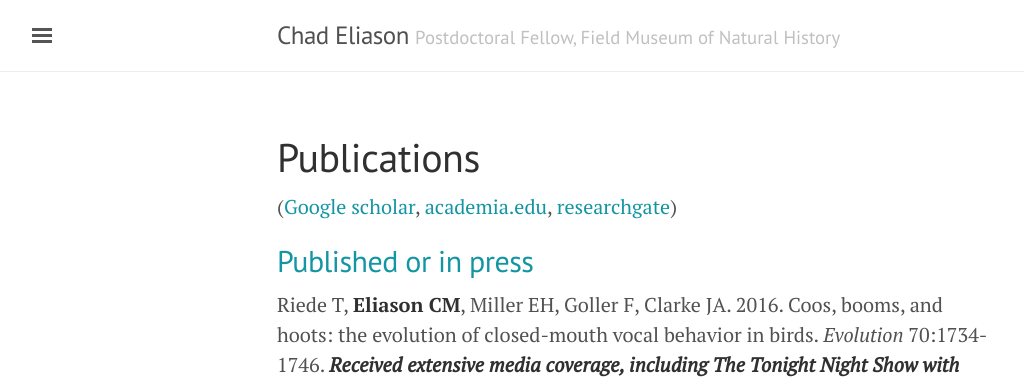
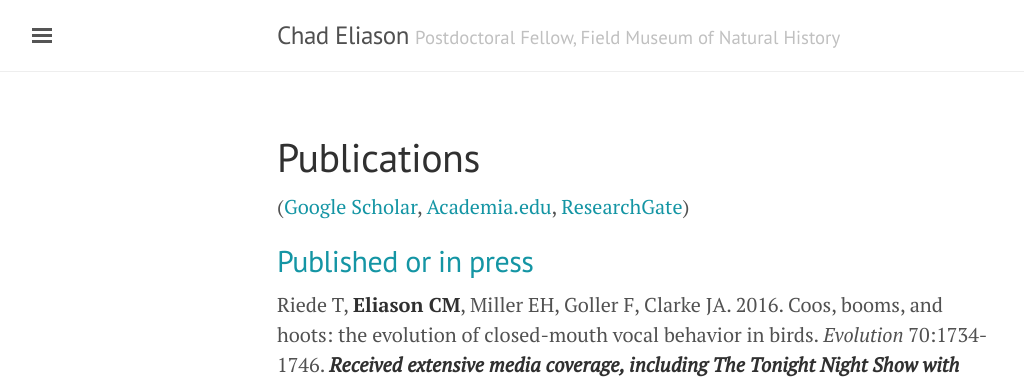
Before and after one commit to celiason/celiason.github.io, a Jekyll site: the page built from publications.md, in a window 1280 px wide. Shown: the top 384 px of the page, without its empty margins (3-1027 px from the left). Built offline with Jekyll 4.4.1, drawn with Linux system fonts in a browser that asks for light colours.

Commit message:
fix pub links

```diff
--- a/publications.md
+++ b/publications.md
@@ -3,7 +3,7 @@ layout: page
 title: Publications
 ---
 
-([Google scholar](http://scholar.google.com/citations?user=IJ7DM7kAAAAJ&amp;hl=en), [academia.edu](http://utexas.academia.edu/ChadEliason), [researchgate](https://www.researchgate.net/profile/Chad_Eliason))
+([Google Scholar](http://scholar.google.com/citations?user=IJ7DM7kAAAAJ&amp;hl=en), [Academia.edu](http://utexas.academia.edu/ChadEliason), [ResearchGate](https://www.researchgate.net/profile/Chad_Eliason))
 
 
 ## Published or in press
```
